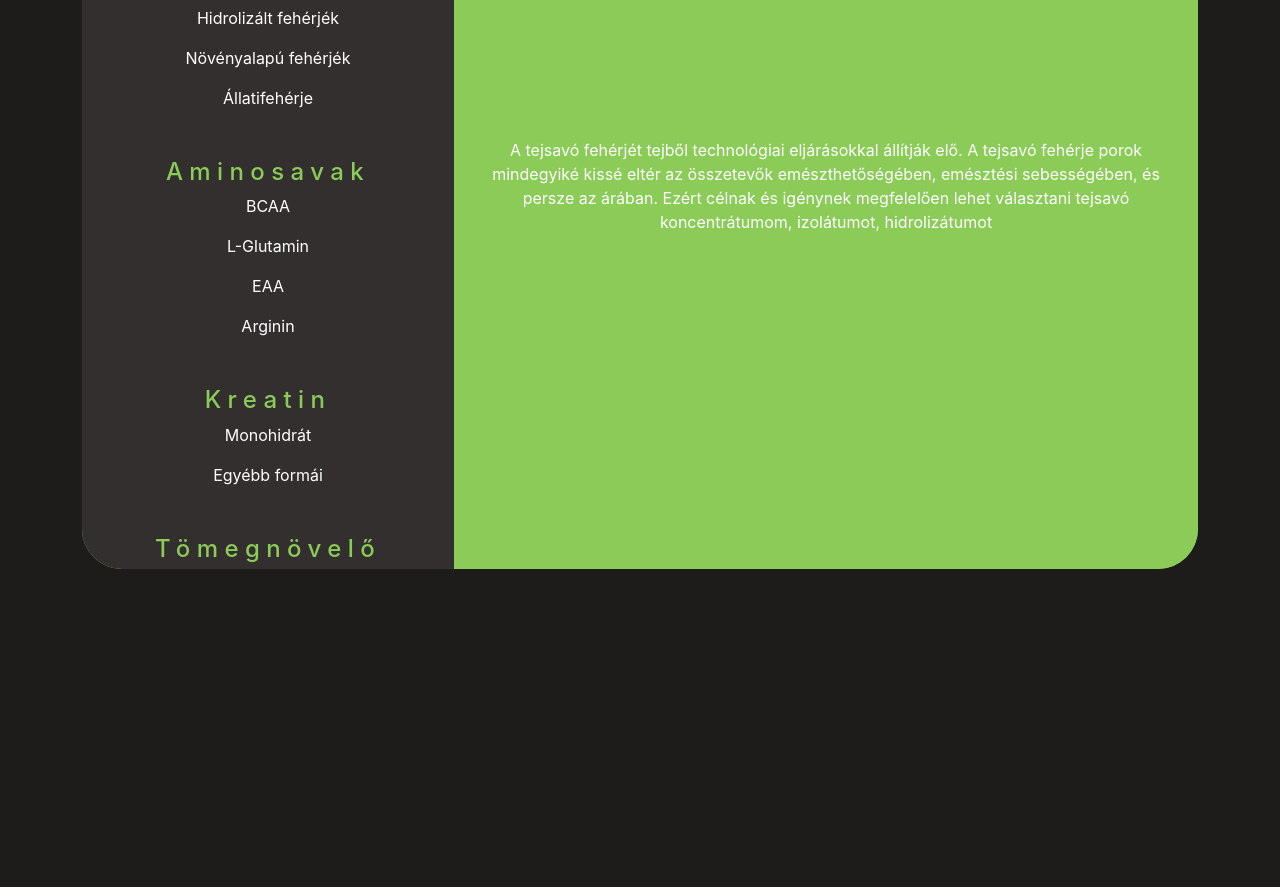
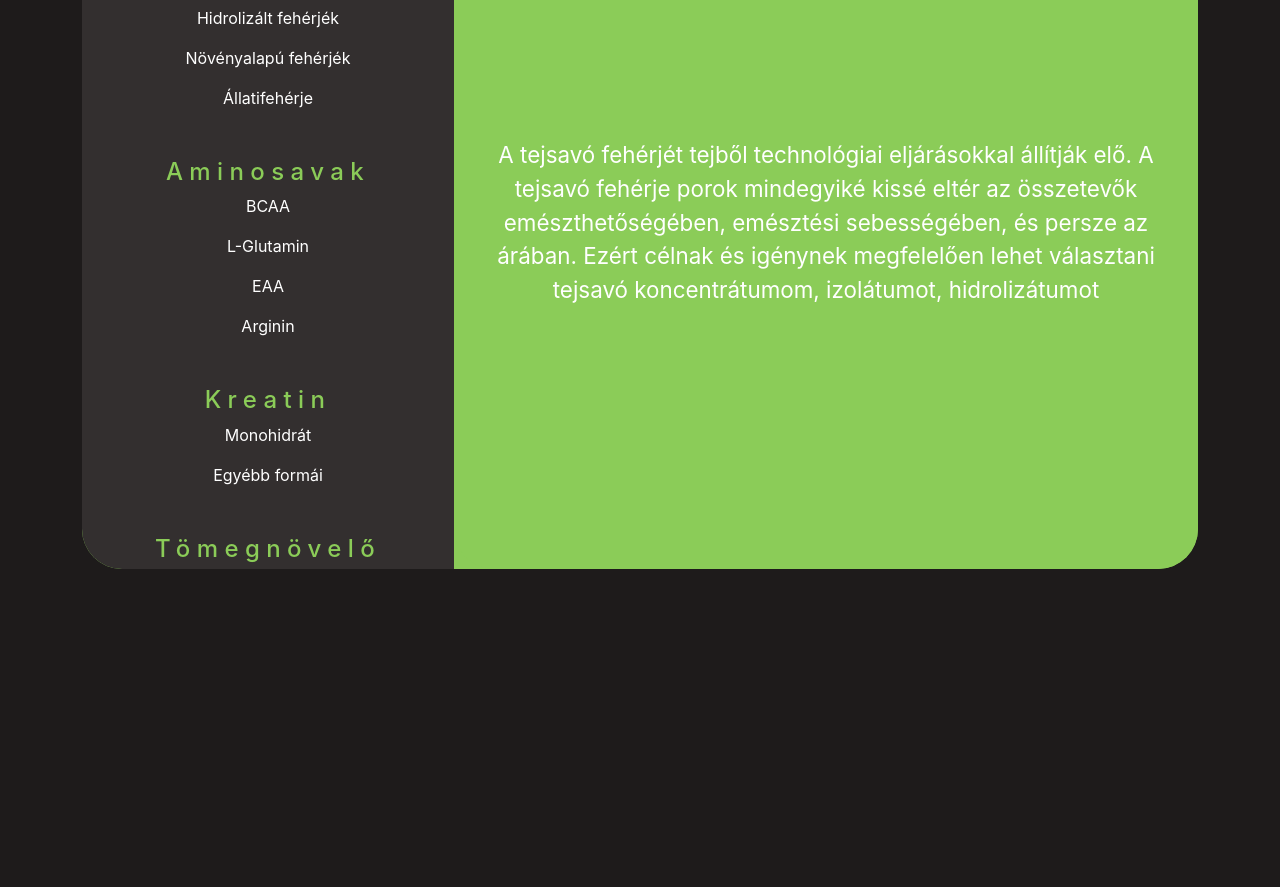
Before and after one commit to dkotai66/Vizsgaremek_FrontEnd, a React (Create React App) app in the folder easywayfitness/: page / in a window 1280 px wide. Shown: the part 1360-2247 px from the top of the page. Built offline with nearby package versions, Linux system fonts and the light colour scheme.

Commit message:
description font size novelve

```diff
--- a/easywayfitness/src/components/Main.css
+++ b/easywayfitness/src/components/Main.css
@@ -105,6 +105,7 @@
   #description {
     text-align: center;
     margin-top: 10rem;
+    font-size: 1.4rem;
   }
 
   .leftSideEducators::-webkit-scrollbar {
```
